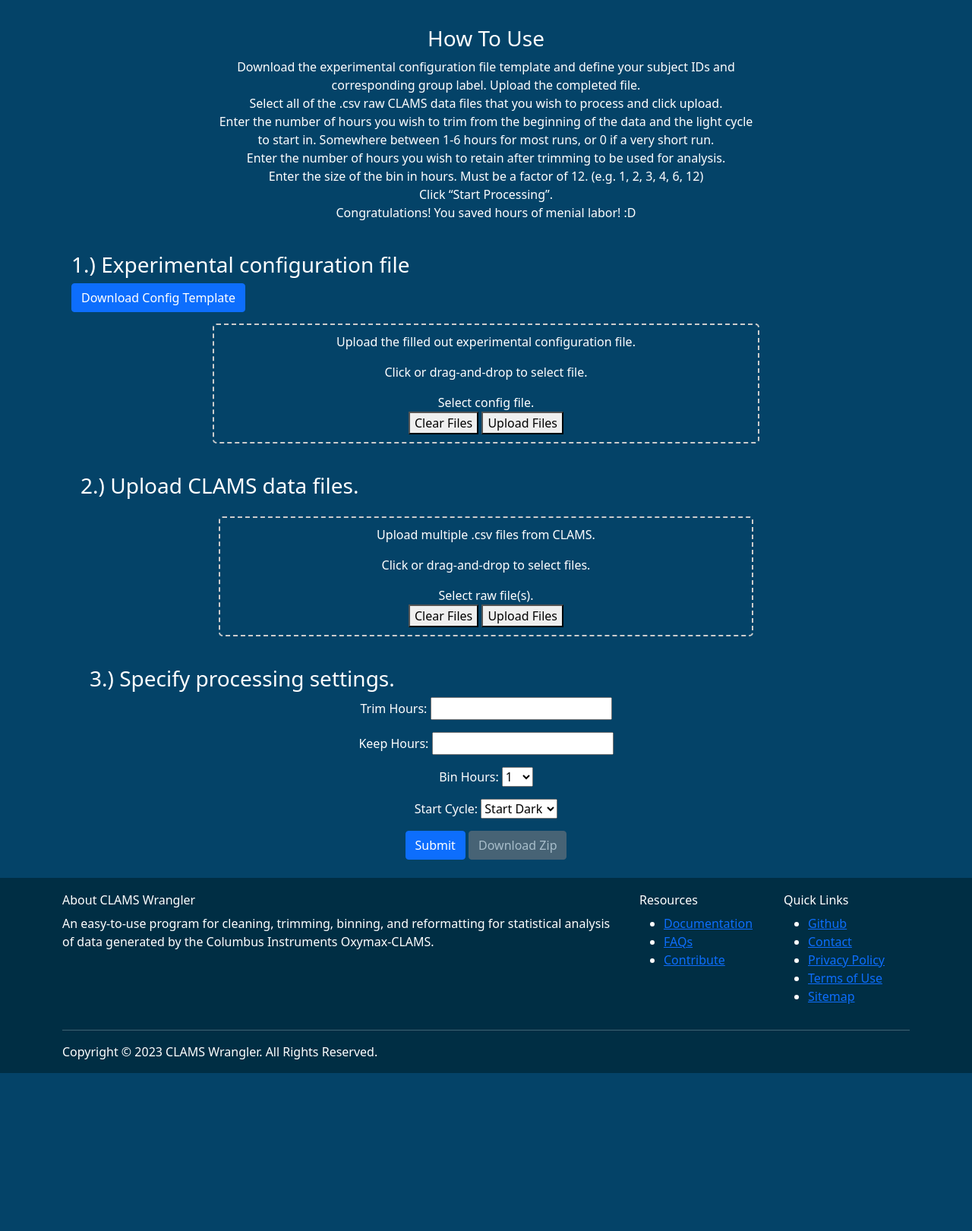
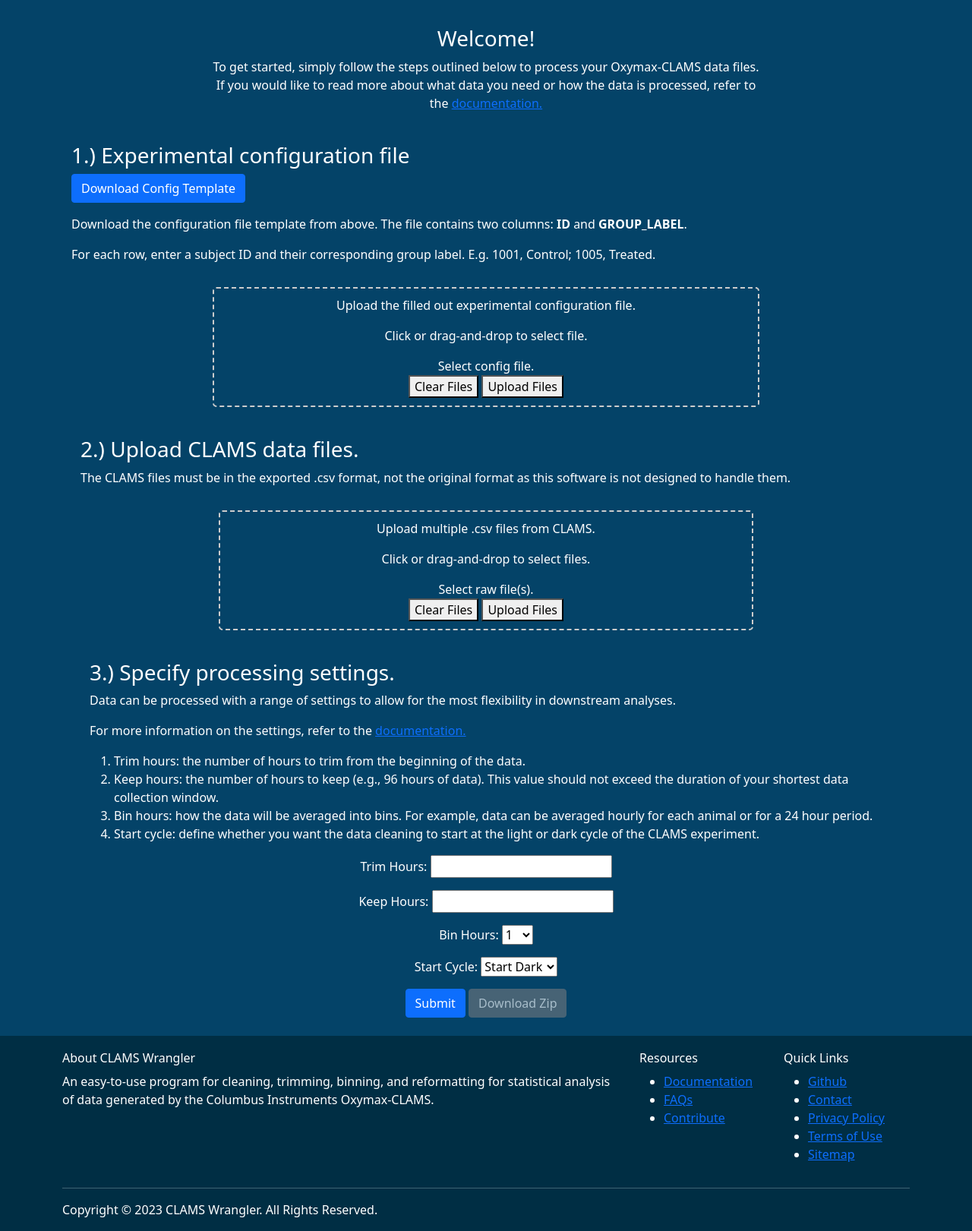
Before and after one commit to PistilliLab/CLAMSwrangler-web, a Django app: page / in a window 1280 px wide. Shown: the part 74-1695 px from the top of the page at 76% size. Before the commit the page ends 1487 px from the top, so only its background shows below. Run offline with Django 5.2, Linux system fonts and the light colour scheme; parts of the project's set-up code (start-up, migrations or seed data) failed here and were passed over; some libraries are stand-ins or nearby versions.

Commit message:
Config and data file uploads are working. Both sent to same session specific folder.

```diff
--- a/templates/home.html
+++ b/templates/home.html
@@ -8,15 +8,10 @@
     <div class="container-md my-2">
         <div class="row justify-content-center">
             <div class="col-md-8 text-center">
-                <h3>How To Use</h3>
+                <h3>Welcome!</h3>
                 <ol class="list-unstyled">
-                    <li>Download the experimental configuration file template and define your subject IDs and corresponding group label. Upload the completed file.</li>
-                    <li>Select all of the .csv raw CLAMS data files that you wish to process and click upload.</li>
-                    <li>Enter the number of hours you wish to trim from the beginning of the data and the light cycle to start in. Somewhere between 1-6 hours for most runs, or 0 if a very short run.</li>
-                    <li>Enter the number of hours you wish to retain after trimming to be used for analysis.</li>
-                    <li>Enter the size of the bin in hours. Must be a factor of 12. (e.g. 1, 2, 3, 4, 6, 12)</li>
-                    <li>Click “Start Processing”.</li>
-                    <li>Congratulations! You saved hours of menial labor! :D</li>
+                    <li>To get started, simply follow the steps outlined below to process your Oxymax-CLAMS data files.</li>
+                    <li>If you would like to read more about what data you need or how the data is processed, refer to the <a href="#">documentation.</a></li>
                 </ol>
             </div>
         </div>
@@ -27,6 +22,9 @@
     <h3>1.) Experimental configuration file</h3>
     <!-- button to download the experimental configuration file template -->
     <button type="button" class="btn btn-primary" onclick="window.location.href='{% url 'download_config_template' %}'">Download Config Template</button>
+    <p></p>
+    <p>Download the configuration file template from above. The file contains two columns: <b>ID</b> and <b>GROUP_LABEL</b>.</p>
+    <p>For each row, enter a subject ID and their corresponding group label. E.g. 1001, Control; 1005, Treated.</p>
     <div class="row justify-content-center">
         <div class="col-md-8">
             <div id="file-droppable1" class="drag-drop-area" onclick="document.getElementById('fileElem1').click();">
@@ -47,6 +45,7 @@
     <!-- CLAMS Data File form-->
     <div class="container-md my-4">
     <h3>2.) Upload CLAMS data files.</h3>
+    <p>The CLAMS files must be in the exported .csv format, not the original format as this software is not designed to handle them.</p>
     <div class="row justify-content-center">
         <div class="col-md-8">
             <div id="file-droppable2" class="drag-drop-area" onclick="document.getElementById('fileElem2').click();">
@@ -67,6 +66,14 @@
     <!-- Processing form-->
     <div class="container-md my-4">
     <h3>3.) Specify processing settings.</h3>
+    <p>Data can be processed with a range of settings to allow for the most flexibility in downstream analyses.</p>
+    <p>For more information on the settings, refer to the <a href="#">documentation.</a></p>
+    <ol>
+        <li>Trim hours: the number of hours to trim from the beginning of the data.</li>
+        <li>Keep hours: the number of hours to keep (e.g., 96 hours of data). This value should not exceed the duration of your shortest data collection window.</li>
+        <li>Bin hours: how the data will be averaged into bins. For example, data can be averaged hourly for each animal or for a 24 hour period.</li>
+        <li>Start cycle: define whether you want the data cleaning to start at the light or dark cycle of the CLAMS experiment.</li>
+    </ol>
         <div class="row justify-content-center">
             <div class="col-md-6">
                 <form id="uploadForm" method="post" enctype="multipart/form-data" class="text-center dropzone">
@@ -80,6 +87,7 @@
         </div>
     </div>
 
+<!-- JavaScript -->
 <script>
     let dropArea = document.getElementById('file-droppable')
     let fileArray = []; // Array to store files to upload
@@ -138,63 +146,62 @@
         handleFiles(files)
     }
 
-    function handleFiles(files) {
-        fileArray = [...files];
-        displayFiles();
+    function handleFiles(files, idSuffix) {
+        let fileArray = [...files];
+        displayFiles(fileArray, idSuffix);
     }
 
-    function clearFiles(e) {
+    function clearFiles(e, idSuffix) {
         if (e) {
             e.stopPropagation();
         }
-        fileArray = []; // Clear file array
-        displayFiles(); // Update UI
-        document.getElementById('fileElem').value = ""; // Reset file input
+        document.getElementById('fileElem' + idSuffix).value = ""; // Reset the file input
+        displayFiles([], idSuffix); // Clear display
     }
 
-    function displayFiles() {
+    function displayFiles(fileArray, idSuffix) {
         // Display list of files to be uploaded
         let fileNames = fileArray.map(file => file.name).join(', ');
-        document.getElementById('file-list').textContent = fileNames;
+        document.getElementById('file-list' + idSuffix).textContent = fileNames;
     }
 
-    function uploadFiles(e) {
+    function uploadFiles(e, idSuffix) {
         if (e) {
             e.preventDefault();
-            e.stopPropagation();} // Prevent the default form submission and event bubbling
+            e.stopPropagation();
+        }
 
         let url = '{% url "upload_csv_files" %}';
         let formData = new FormData();
 
-        // Append all files to the same FormData object
-        fileArray.forEach(file => {
+        // You need to fetch files from the specific input element
+        let files = document.getElementById('fileElem' + idSuffix).files;
+        [...files].forEach(file => {
             formData.append('file', file);
         });
 
-        // Make a single fetch request to upload all files
         fetch(url, {
             method: 'POST',
             body: formData,
             headers: {
-                'X-CSRFToken': getCookie('csrftoken'), // Include CSRF token
+                'X-CSRFToken': getCookie('csrftoken'),
             },
         })
         .then(response => response.json())
         .then(data => {
-            console.log(data); // Log the response for each request
             if (data.upload_id) {
-                // Update download link with the received upload_id
-                let downloadLink = document.getElementById('downloadLink');
-                downloadLink.href = `/download/${data.upload_id}/`; // Construct the download URL
-                downloadLink.classList.remove('disabled');
-                downloadLink.setAttribute('aria-disabled', 'false');
+                {#let downloadLink = document.getElementById('downloadLink' + idSuffix);#}
+                {#downloadLink.href = `/download/${data.upload_id}/`;#}
+                {#downloadLink.classList.remove('disabled');#}
+                {#downloadLink.setAttribute('aria-disabled', 'false');#}
+                // Start checking for zip file availability, using the uploadId returned from the server
+                checkZipFile(data.upload_id);
             }
-            clearFiles(); // Optionally clear files after upload
-            // Start checking for zip file availability, using the uploadId returned from the server
-            checkZipFile(data.upload_id);
+            clearFiles(null, idSuffix); // Optionally clear files after upload
         })
         .catch(error => console.error(error));
     }
+
 
     function checkZipFile(upload_id) {
         let url = `/check-zip/${upload_id}/`; // URL to endpoint that checks for zip file existence
--- a/wrangler/views.py
+++ b/wrangler/views.py
@@ -17,12 +17,6 @@ def homepage_view(request):
     if request.method == 'POST':
         form = UserInputForm(request.POST, request.FILES)
         if form.is_valid():
-            subject_ids = request.POST.getlist('subject_id[]')
-            group_labels = request.POST.getlist('group_label[]')
-
-            # Create a list of dictionaries for each subject and their group
-            subject_data = [{'id': sid, 'group': grp} for sid, grp in zip(subject_ids, group_labels)]
-            request.session['subject_data'] = subject_data  # Save to session
 
             # Process the form data
             trim_hours = form.cleaned_data['trim_hours']
@@ -75,25 +69,40 @@ def homepage_view(request):
 
 
 def upload_csv_files(request):
+    """
+    Uploads the files to the server and stores them in the session.
+
+    Args:
+        request:
+
+    Returns: upload_id and message if the file is uploaded successfully.
+
+    """
     if request.method == 'POST':
-        # Generate unique ID for each upload session
-        upload_id = str(uuid.uuid4())
-        request.session['upload_id'] = upload_id  # Store it in the session early
+        # Check if the session already has an upload directory
+        upload_id = request.session.get('upload_id')
+        if not upload_id:
+            # Generate unique ID for new upload session
+            upload_id = str(uuid.uuid4())
+            request.session['upload_id'] = upload_id  # Store it in the session
 
-        upload_dir = os.path.join(settings.MEDIA_ROOT, upload_id)
-        os.makedirs(upload_dir, exist_ok=True)
+            # Create directory for this session
+            upload_dir = os.path.join(settings.MEDIA_ROOT, upload_id)
+            os.makedirs(upload_dir, exist_ok=True)
+            request.session['upload_dir'] = upload_dir  # Store directory path in session
+        else:
+            # Use existing directory if session already started
+            upload_dir = request.session.get('upload_dir', '')
 
-        # Iterate through the files received in the POST request
+        # Save files uploaded in this request
         files = request.FILES.getlist('file')
         for file in files:
-            # Save each file to the unique directory
             file_path = os.path.join(upload_dir, file.name)
             with open(file_path, 'wb+') as destination:
                 for chunk in file.chunks():
                     destination.write(chunk)
 
-        # If file upload successful, assign upload_dir to session variable
-        request.session['upload_dir'] = upload_dir
+        request.session['upload_dir'] = upload_dir  # Store directory path in session
 
         return JsonResponse({'message': 'File uploaded successfully', 'upload_id': upload_id})
 
```
